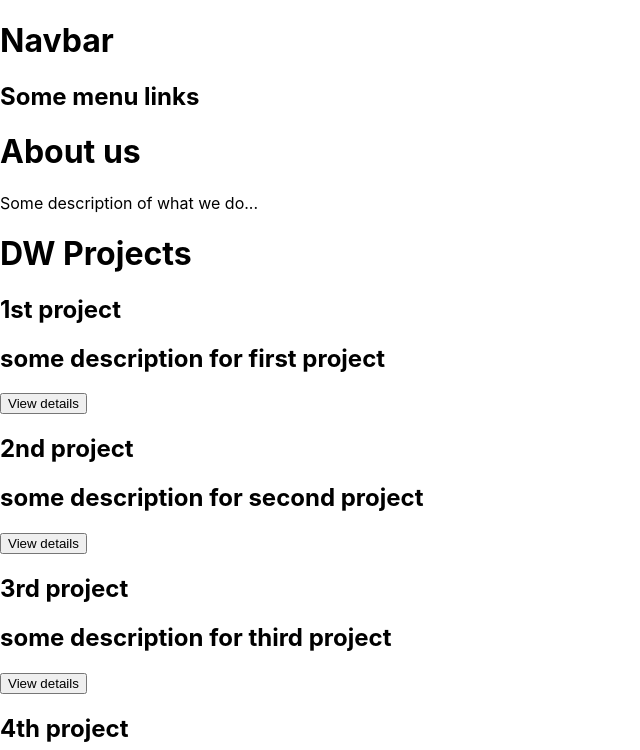
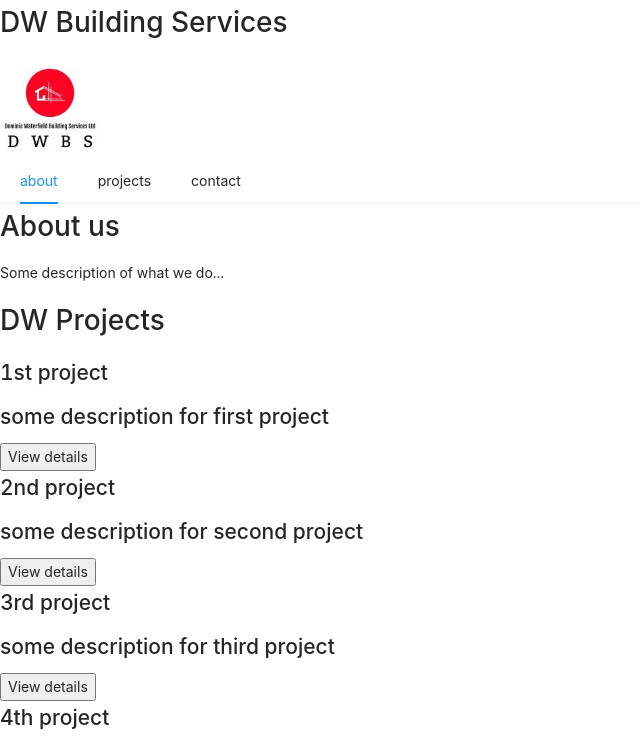
Before and after one commit to Am0031/dwbuildingservices, a React (Create React App) app: page / in a window 1280 px wide. Shown: the top 750 px of the page, without its empty margins (0-640 px from the left). Built offline with nearby package versions, Linux system fonts and the light colour scheme.

Commit message:
added menu list

```diff
--- a/src/App.js
+++ b/src/App.js
@@ -1,4 +1,4 @@
-import "./App.css";
+import "antd/dist/antd.min.css";
 import { HashRouter as Router } from "react-router-dom";
 import { ApolloClient, InMemoryCache, ApolloProvider } from "@apollo/client";
 import { About } from "./components/About";
@@ -6,6 +6,7 @@ import { Projects } from "./components/Projects";
 import { Footer } from "./components/Footer";
 import { Navbar } from "./components/Navbar";
 import { Contact } from "./components/Contact";
+import "./App.css";
 
 const client = new ApolloClient({
   uri: "http://localhost:4000/",
@@ -15,8 +16,8 @@ const client = new ApolloClient({
 export const App = () => {
   return (
     <ApolloProvider client={client}>
-      <Navbar />
       <Router>
+        <Navbar />
         <About />
         <Projects />
         <Contact />
--- a/src/components/Navbar.js
+++ b/src/components/Navbar.js
@@ -1,14 +1,60 @@
 import { useState } from "react";
+import useWindowDimensions from "../utils/windowSize";
+import { useNavigate } from "react-router-dom";
+import dwlogo from "./dwbs.png";
+import { Menu, Image } from "antd";
+import { MenuOutlined } from "@ant-design/icons";
 
 export const Navbar = () => {
   //some states
+  const { width } = useWindowDimensions();
+  const [current, setCurrent] = useState("about");
+  const navigate = useNavigate();
 
   //some useEffect
 
+  const sections = [
+    { label: "about", key: "about", path: "/" }, // remember to pass the key prop which is required for mapping
+    { label: "projects", key: "projects", path: "/projects" },
+    { label: "contact", key: "contact", path: "/contact" },
+  ];
+
+  const onClickLinks = (e) => {
+    setCurrent(e.key);
+    navigate(`${e.keyPath}`, { replace: true });
+  };
+
   return (
     <div>
-      <h1>Navbar</h1>
-      <h2>Some menu links</h2>
+      <div className="navTitle">
+        <h1 className="title dw-title">DW Building Services</h1>
+        <Image
+          className="logo-image"
+          width={100}
+          src={dwlogo}
+          preview={false}
+        />
+      </div>
+
+      <div className="navLink">
+        {width > 420 && (
+          <Menu
+            onClick={onClickLinks}
+            selectedKeys={[current]}
+            mode="horizontal"
+            items={sections}
+            overflowedIndicator={<MenuOutlined />}
+          />
+        )}
+        {width < 420 && (
+          <Menu
+            onClick={onClickLinks}
+            selectedKeys={[current]}
+            items={sections}
+            style={{ width: width, textAlign: "center" }}
+          />
+        )}
+      </div>
     </div>
   );
 };
--- /dev/null
+++ b/src/utils/windowSize.js
@@ -0,0 +1,26 @@
+import { useState, useEffect } from "react";
+
+function getWindowDimensions() {
+  const { innerWidth: width, innerHeight: height } = window;
+  return {
+    width,
+    height,
+  };
+}
+
+export default function useWindowDimensions() {
+  const [windowDimensions, setWindowDimensions] = useState(
+    getWindowDimensions()
+  );
+
+  useEffect(() => {
+    function handleResize() {
+      setWindowDimensions(getWindowDimensions());
+    }
+
+    window.addEventListener("resize", handleResize);
+    return () => window.removeEventListener("resize", handleResize);
+  }, []);
+
+  return windowDimensions;
+}
```
Also changed, not shown: src/components/dwbs.png (renamed from assets/images/dwbs.png).
